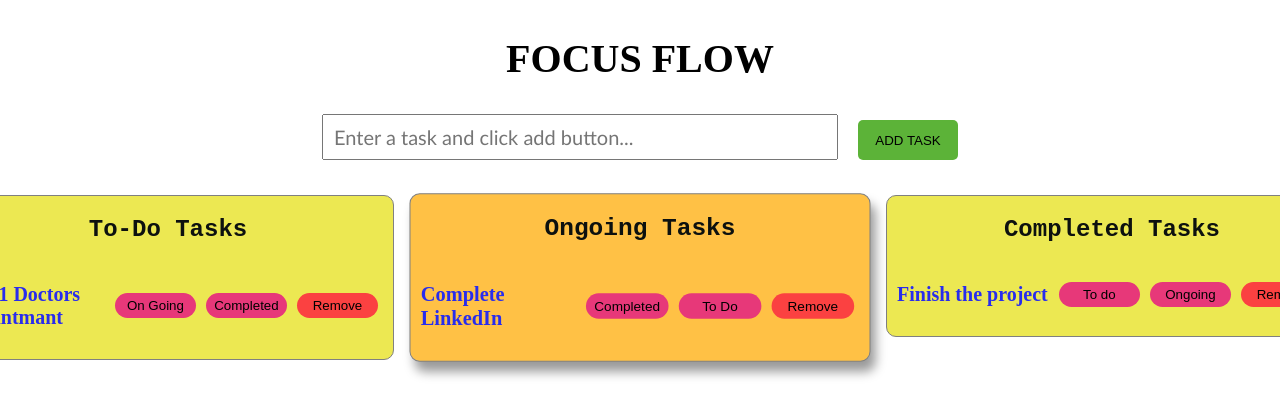
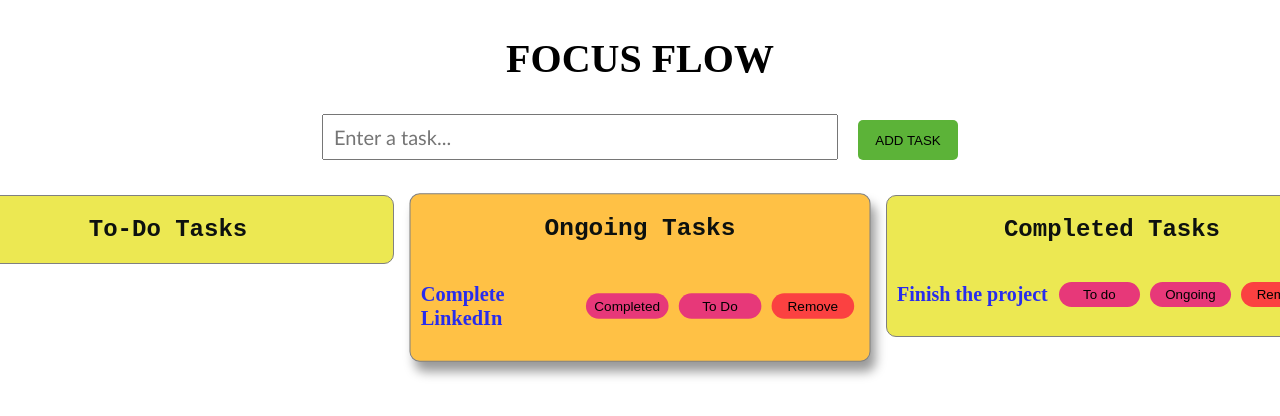
Before and after one commit to unnikrishnanto/Focus_Flow, a React (Create React App) app: page / in a window 1280 px wide. Shown: the top 416 px of the page. Built offline with nearby package versions, Linux system fonts and the light colour scheme.

Commit message:
Adding and removing a tasks to a list of tasks and rendering the list by mapping the tasks to list-items in an ul

```diff
--- a/src/pages/Home.jsx
+++ b/src/pages/Home.jsx
@@ -6,11 +6,21 @@ export default function Home() {
   {/*UseState for storing task */}
   const [task, setTask] = useState('');
 
+  {/*Task List */}
+  const [taskList, setTaskList] =  useState([]);
+
   {/*This method is called on form submission*/}
   const handleSubmit = (event) => {
       event.preventDefault();
-      alert(task);
-      setTask('');
+      if(task.trim() !== "") {
+        setTaskList([...taskList, task]);
+        setTask('');
+      }
+    }
+
+  {/*Function to remove the taks from list*/}
+  const removeTask = (index) => {
+    setTaskList(taskList.filter((t, i)=> i !== index));
   }
 
   return (
@@ -20,27 +30,35 @@ export default function Home() {
             <form onSubmit={handleSubmit}>
                 <input
                   type="text"
-                  placeholder='Enter a task and click add button...'
+                  placeholder='Enter a task...'
                   value={task}
                   onChange={(e) => setTask(e.target.value)}
                   />
                 <button className='add-button'>ADD TASK</button>
             </form>
         </div>
+
       {/*div that contains the 3 lists */}
         <div className='task-div'>
           {/*To Do List */}
             <div className='task-list-div'>
                 <h2>To-Do Tasks</h2>
                 <ul>
-                <li>
+                {taskList.map((t, index) => {
+                   return(
+                      <li key = {index}>
                       <div className='list-item'>
-                        <p>Task 1 Doctors appointmant </p>
+                        <p>{t}</p>
                         <button className='list-button'>On Going</button>
                         <button className='list-button' >Completed</button>
-                        <button className='list-button remove-button'>Remove</button>
+                        <button
+                           className='list-button remove-button'
+                           onClick={()=>removeTask(index)}
+                        >Remove</button>
                       </div>
                     </li>
+                  )
+                })}
                 </ul>
             </div>
 
@@ -63,7 +81,7 @@ export default function Home() {
             <div className='task-list-div'>
                 <h2>Completed Tasks</h2>
                 <ul>
-                <li>
+                    <li>
                       <div className='list-item'>
                         <p>Finish the project</p>
                         <button className='list-button'>To do </button>
```
